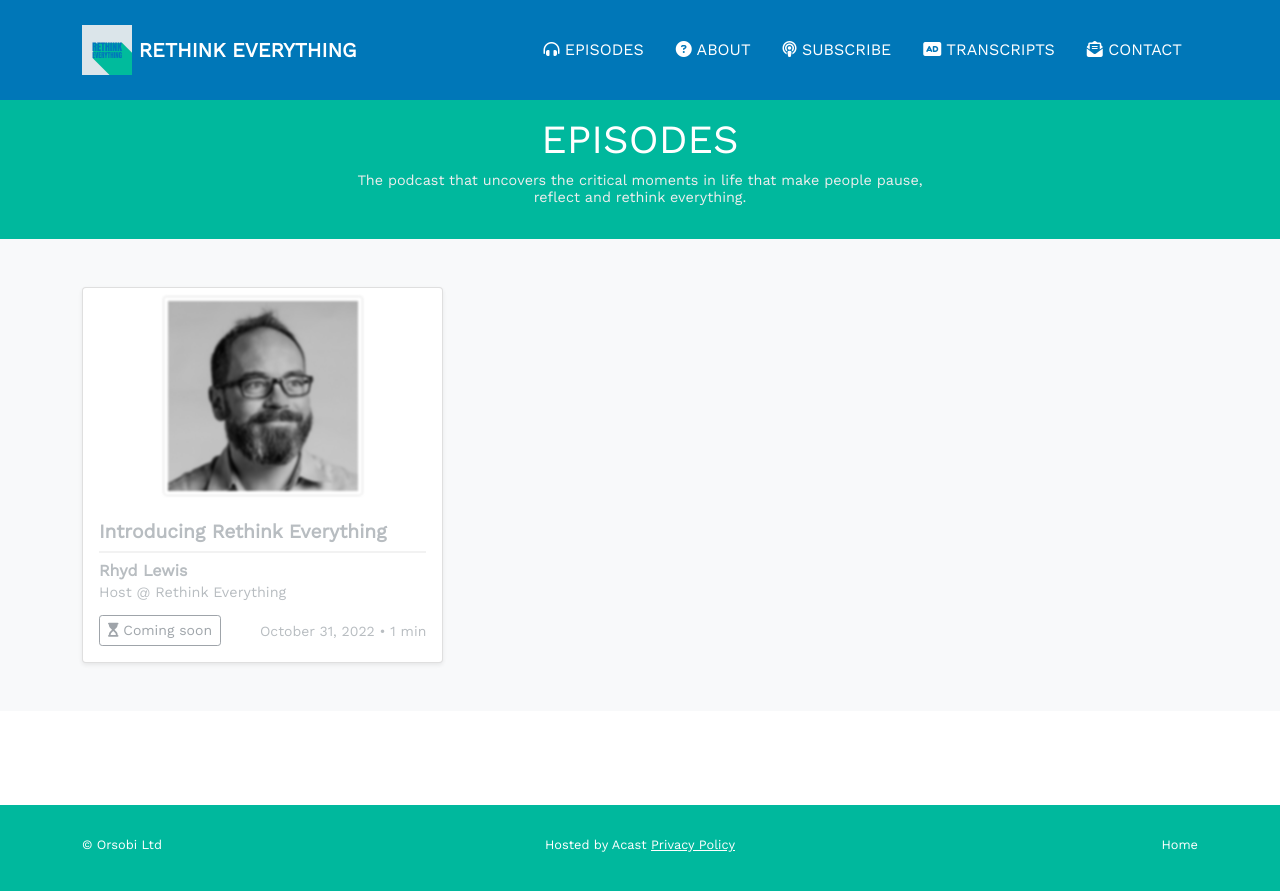
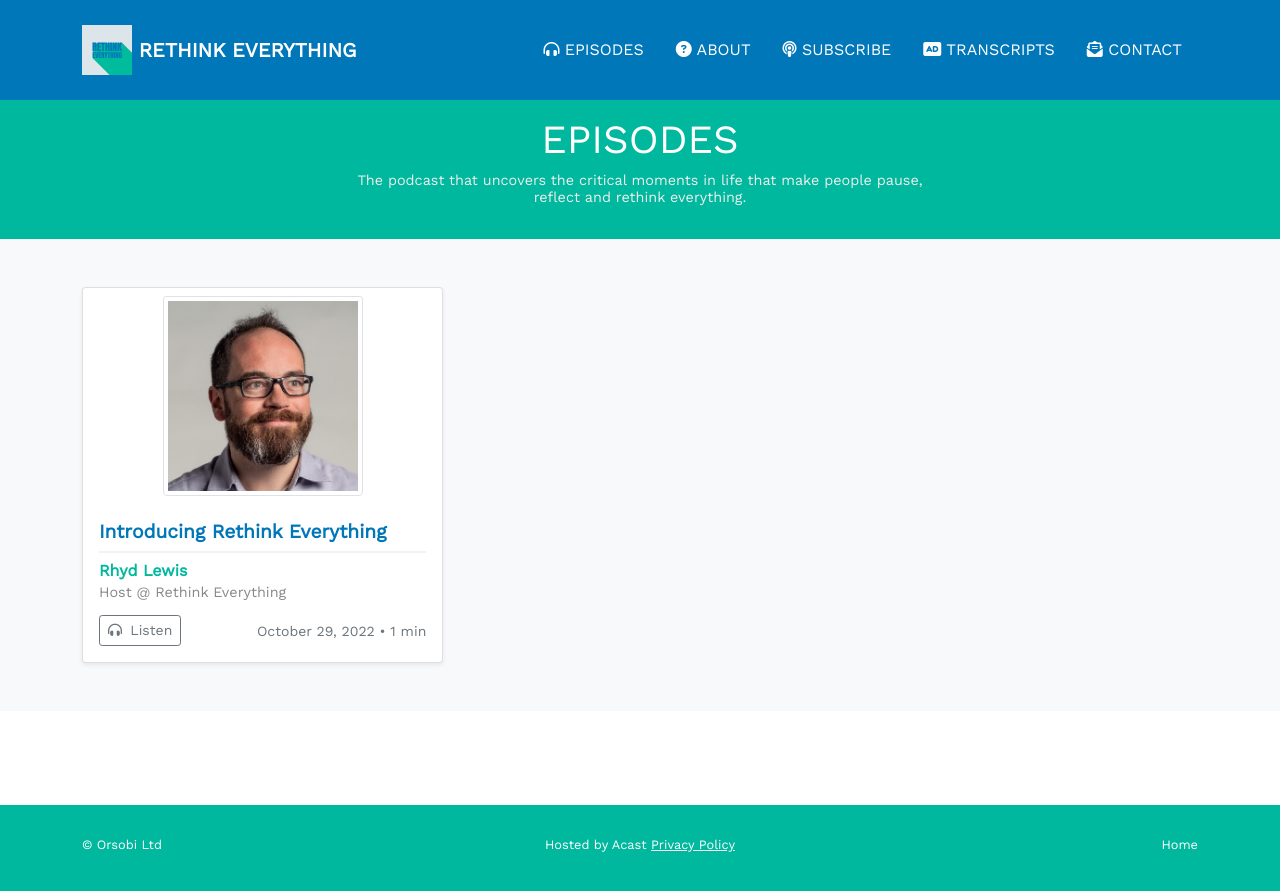
Before and after one commit to orsobi/res-site, a Jekyll site: the page built from index.markdown, in a window 1280 px wide. Shown: the top 891 px of the page. Built offline with Jekyll 4.4.1, drawn with Linux system fonts in a browser that asks for light colours.

```diff
--- a/_config.yml
+++ b/_config.yml
@@ -13,10 +13,9 @@ social_links:
 future: true
 date_format: "%B %d, %Y"
 acast-show-id: rethink-everything
-itunes-show-id:
-overcast-show-id:
-spotify-show-id:
+itunes-show-id: 1652090407
+overcast-show-id: p4012515-3NrjbG
+spotify-show-id: 4UACxKSbtgRbSg5KfFy621
 podfollow-show-id:
 plausible-domain: rethinkeverything.show
 plausible-src: https://plausible.io/js/plausible.js
-#plausible-src: https://plausible.io/js/script.local.js
--- a/_posts/2022-10-29-s01e00-transcript.markdown
+++ b/_posts/2022-10-29-s01e00-transcript.markdown
@@ -3,8 +3,8 @@ layout: transcript
 permalink: /transcripts/ep-0-introducing-rethink-everything.html
 title: Trailer
 duration: 1 min
-date: 2022-10-31
-status: preview
+date: 2022-10-29
+status: published
 ---
 
 **Rhyd**: Hi and welcome to this very short introduction to the Rethink Everything podcast launching this Wednesday.
--- a/_posts/2022-10-29-s01e00.markdown
+++ b/_posts/2022-10-29-s01e00.markdown
@@ -1,10 +1,10 @@
 ---
 layout: episode
-date: 2022-10-31
+date: 2022-10-29
 img: ep-0-rethink-everything-host-rhyd-lewis.jpg
 alt: Introducing Rethink Everything
 transcript: /transcripts/ep-0-introducing-rethink-everything.html
-status: preview
+status: published
 episode-id: s01e00
 permalink: /podcast/ep-0-introducing-rethink-everything.html
 series-number: 1
@@ -14,8 +14,8 @@ name: Rhyd Lewis
 role: Host
 company: Rethink Everything
 
-air-date: October 31, 2022
-record-date: October 31, 2022
+air-date: October 29, 2022
+record-date: October 29, 2022
 duration: 1 min
 
 embed-link: 635b821f6c76fa0011909f5a
```
